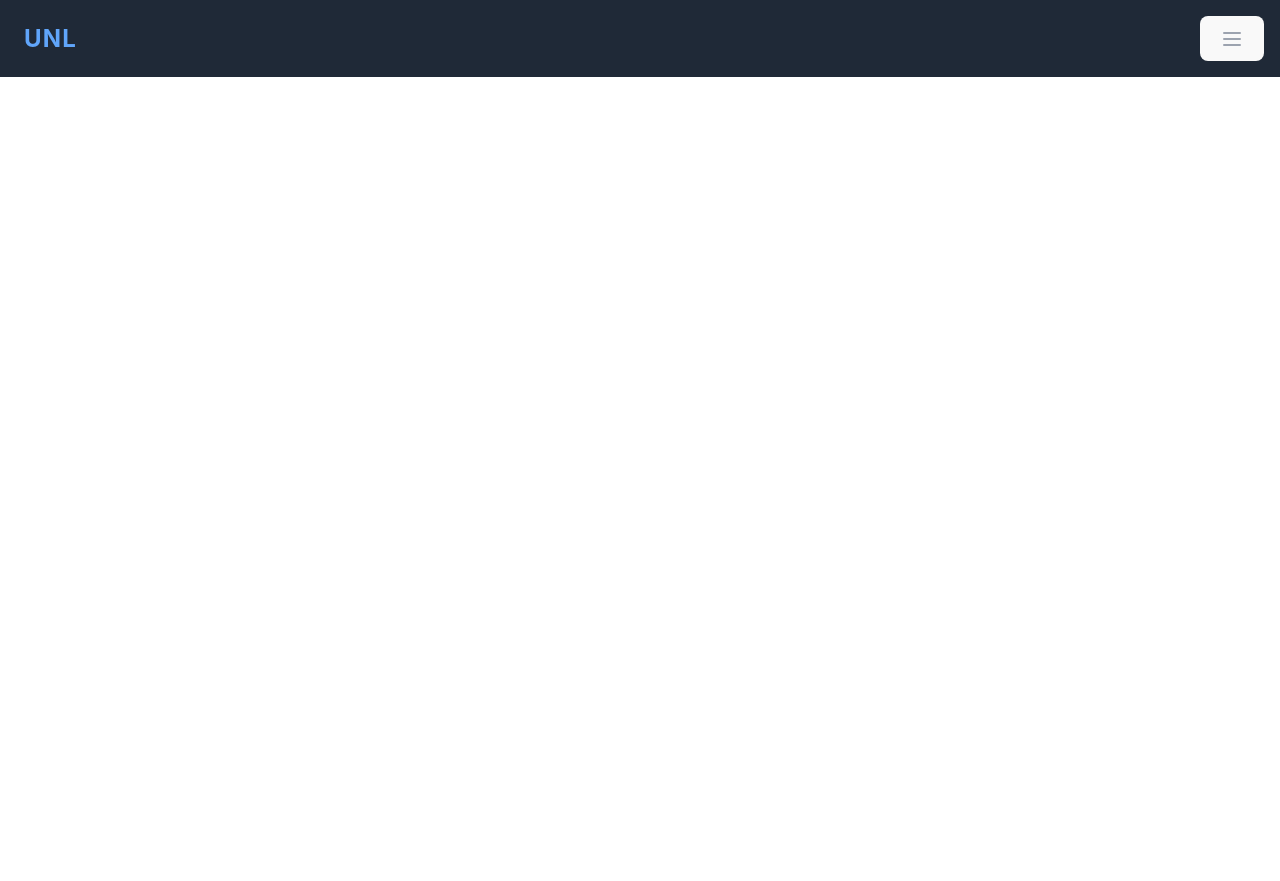
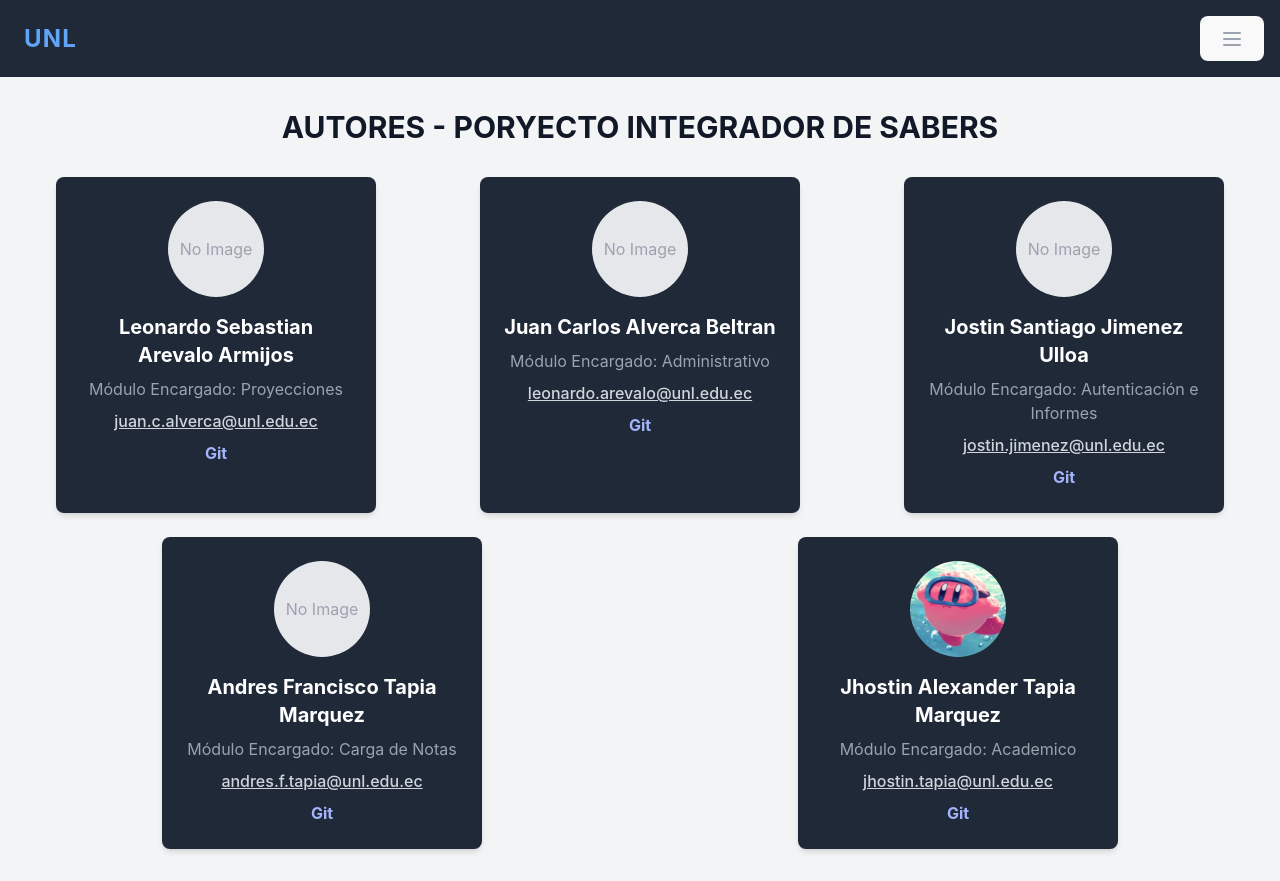
Before and after one commit to Axlmd16/SSE_PIS, a React (Vite) app in the folder client/: page /autores in a window 1280 px wide. Before the commit this address had no page. Before the commit the page ends 800 px from the top, so only its background shows below. Built offline with nearby package versions, Linux system fonts and the light colour scheme.

Commit message:
Footer
Agregacion de footer

```diff
--- /dev/null
+++ b/client/src/pages/Autores.jsx
@@ -0,0 +1,97 @@
+const Tarjeta = ({ imageSrc, name, module, gitLink, email }) => {
+  return (
+    <div className="bg-gray-800 p-6 rounded-lg shadow-md w-full max-w-xs mx-auto text-white transition-transform duration-300 transform hover:scale-105">
+      <div className="flex flex-col items-center">
+        <div
+          className={`w-24 h-24 rounded-full overflow-hidden ${!imageSrc ? "bg-gray-200" : ""}`}
+        >
+          {imageSrc ? (
+            <img src={imageSrc} alt={name} className="w-full h-full object-cover" />
+          ) : (
+            <div className="w-full h-full flex items-center justify-center text-gray-400">
+              No Image
+            </div>
+          )}
+        </div>
+        <h2 className="text-xl font-bold mt-4 text-center">{name}</h2>
+        <p className="text-gray-400 mt-2 text-center">{module}</p>
+        {email && (
+          <p className="text-gray-700 mt-2">
+            <a href={`mailto:${email}`} className="text-gray-300 underline">{email}</a>
+          </p>
+        )}
+        <a
+          href={gitLink}
+          target="_blank"
+          className="text-indigo-300 mt-2 font-bold hover:bg-gradient-to-r hover:from-blue-400 hover:to-purple-400 hover:text-transparent hover:bg-clip-text"
+        >
+          Git
+        </a>
+      </div>
+    </div>
+  );
+};
+
+const Autores = () => {
+  const autores = [
+    {
+      imageSrc: "",
+      name: "Leonardo Sebastian Arevalo Armijos",
+      module: "Módulo Encargado: Proyecciones",
+      gitLink: "https://github.com/",
+      email: "juan.c.alverca@unl.edu.ec"
+    },
+    {
+      imageSrc: "",
+      name: "Juan Carlos Alverca Beltran",
+      module: "Módulo Encargado: Administrativo",
+      gitLink: "https://github.com/",
+      email: "leonardo.arevalo@unl.edu.ec"
+    },
+    {
+      imageSrc: "",
+      name: "Jostin Santiago Jimenez Ulloa",
+      module: "Módulo Encargado: Autenticación e Informes",
+      gitLink: "https://github.com/",
+      email: "jostin.jimenez@unl.edu.ec"
+    },
+    {
+      imageSrc: "",
+      name: "Andres Francisco Tapia Marquez",
+      module: "Módulo Encargado: Carga de Notas",
+      gitLink: "https://github.com/",
+      email: "andres.f.tapia@unl.edu.ec"
+    },
+    {
+      imageSrc: "../../public/img/JATM.png",
+      name: "Jhostin Alexander Tapia Marquez",
+      module: "Módulo Encargado: Academico",
+      gitLink: "https://github.com/",
+      email: "jhostin.tapia@unl.edu.ec"
+    },
+  ];
+
+  return (
+    <div className="min-h-screen bg-gray-100 py-8">
+      <div className="max-w-7xl mx-auto px-4">
+        <h1 className="text-3xl font-bold text-gray-900 text-center mb-8 ">
+          AUTORES - PORYECTO INTEGRADOR DE SABERS
+        </h1>
+        <div className="flex flex-wrap justify-center gap-6">
+          {autores.map((autor, index) => (
+            <Tarjeta
+              key={index}
+              imageSrc={autor.imageSrc}
+              name={autor.name}
+              module={autor.module}
+              gitLink={autor.gitLink}
+              email={autor.email}
+            />
+          ))}
+        </div>
+      </div>
+    </div>
+  );
+};
+
+export default Autores;
--- a/client/src/pages/landing.jsx
+++ b/client/src/pages/landing.jsx
@@ -45,6 +45,41 @@ export const Landing = () => (
         </p>
       </div>
     </div>
+    <footer className="bg-white text-black py-6 w-full m-10 rounded-lg">
+      <div className="max-w-4xl mx-auto text-center">
+        <ul className="flex justify-center space-x-6">
+          <li>
+            <Link
+              to="/autores"
+              className="hover:text-purple-700 font-bold transition-colors duration-300"
+            >
+              Autores
+            </Link>
+          </li>
+          <li>
+            <a
+              href="https://github.com/Axlmd16/SSE_PIS"
+              target="_blank"
+              rel="noopener noreferrer"
+              className="hover:text-purple-700 font-bold transition-colors duration-300"
+            >
+              Git
+            </a>
+          </li>
+          <li>
+            <Link
+              to="/"
+              className="hover:text-purple-700 font-bold transition-colors duration-300"
+            >
+              Documentación
+            </Link>
+          </li>
+        </ul>
+        <p className="mt-4 text-gray-400 text-sm">
+          &copy; {new Date().getFullYear()} UNL - GRUPO PIS Nro 1. Todos los derechos reservados.
+        </p>
+      </div>
+    </footer>
   </div>
 );
 
--- a/client/src/routes.jsx
+++ b/client/src/routes.jsx
@@ -59,6 +59,7 @@ import PeriodoAcademico from "./pages/Catalogos/PeriodoAcademico";
 import Proyeccion from "./components/proyeccion/Proyeecion";
 import PerfilUsuario from "./components/inicio_sesion/password/PerfilUsuario";
 import VerificarUsuarioDocente from "./components/inicio_sesion/password/VerificarUsuarioDocente";
+import Autores from "./pages/Autores";
 
 const Rutas = () => {
   const { store, actions } = useContext(Context);
@@ -188,6 +189,7 @@ const Rutas = () => {
               path="/reset_password/:token/:id_cuenta"
               element={<ResetPassword />}
             />
+            <Route path="/autores" element={<Autores />} />
           </Routes>
         </div>
       )}
```
Also changed, not shown: client/public/img/JATM.png (added).
